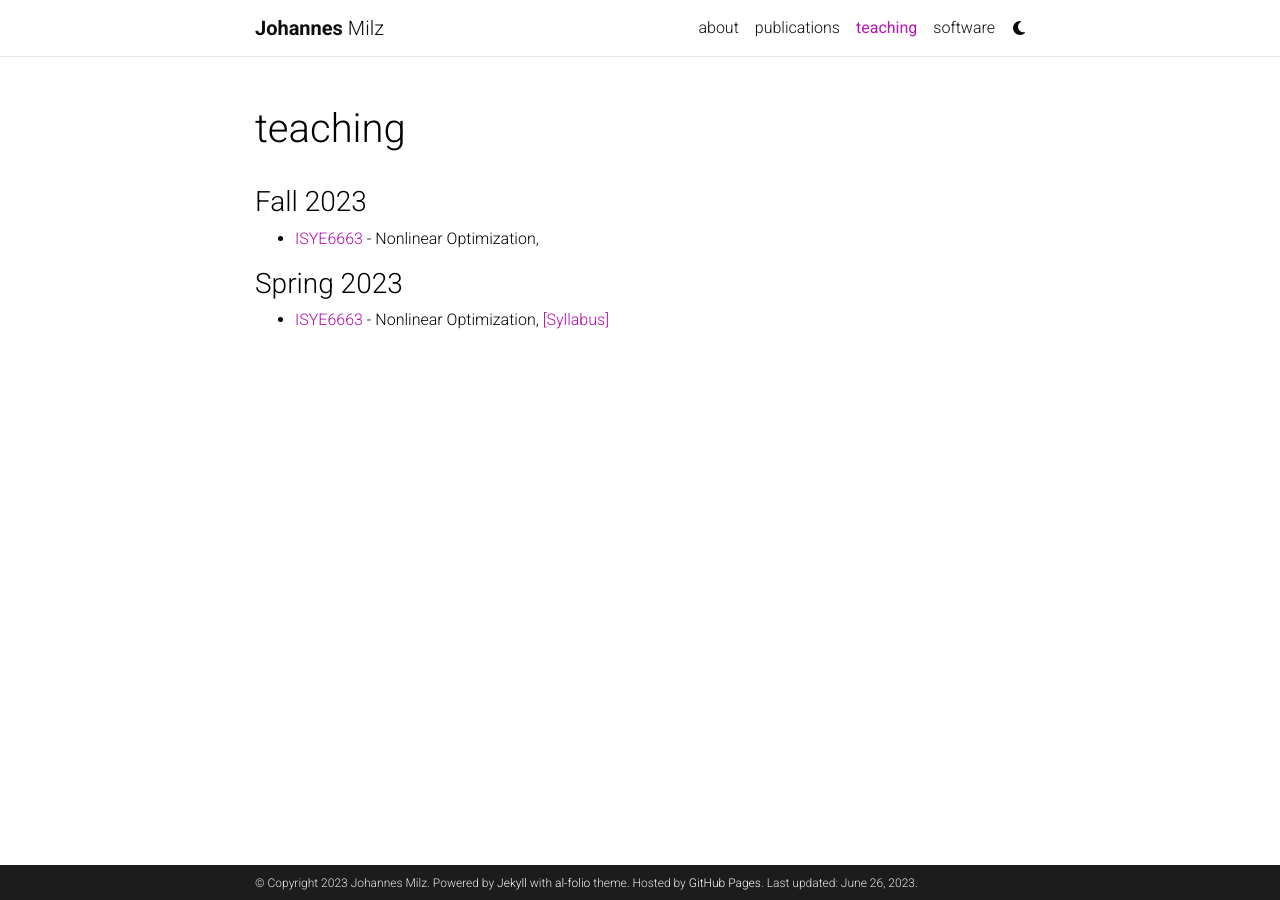
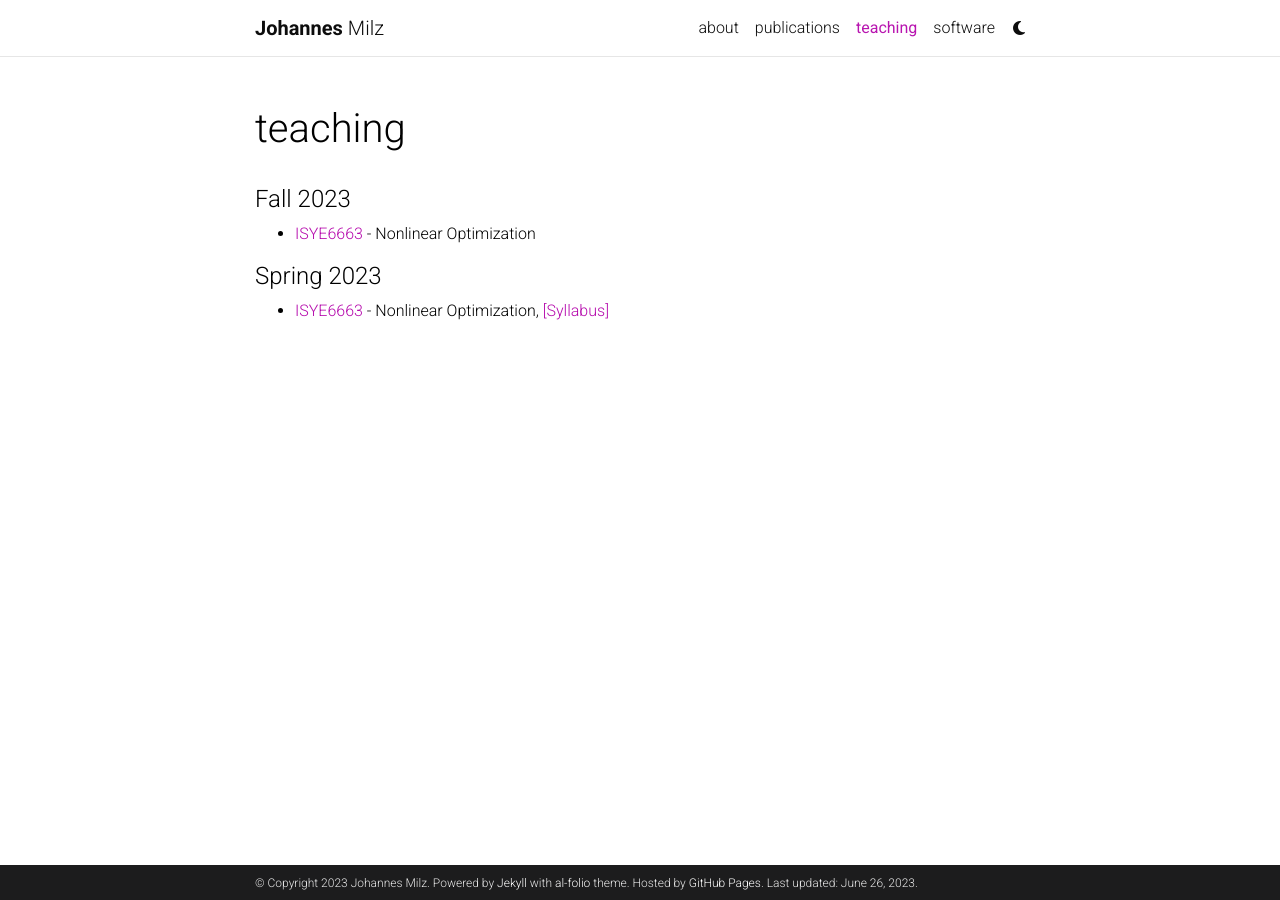
Before and after one commit to milzj/milzj.github.io, a Jekyll site: the page built from _pages/teaching.md, in a window 1280 px wide. Built offline with Jekyll 4.4.1, drawn with Linux system fonts in a browser that asks for light colours; comment, search, counter and statistics services are not loaded; a style sheet for code colours, icons or effects is not loaded.

```diff
--- a/_pages/teaching.md
+++ b/_pages/teaching.md
@@ -7,9 +7,9 @@ nav: true
 nav_order: 5
 ---
 
-### Fall 2023
- - [ISYE6663](https://oscar.gatech.edu/bprod/bwckctlg.p_display_courses?term_in=202302&one_subj=ISYE&sel_crse_strt=6663&sel_crse_end=6663&sel_subj=&sel_levl=&sel_schd=&sel_coll=&sel_divs=&sel_dept=&sel_attr=) - Nonlinear Optimization,
+#### Fall 2023
+ - [ISYE6663](https://oscar.gatech.edu/bprod/bwckctlg.p_display_courses?term_in=202302&one_subj=ISYE&sel_crse_strt=6663&sel_crse_end=6663&sel_subj=&sel_levl=&sel_schd=&sel_coll=&sel_divs=&sel_dept=&sel_attr=) - Nonlinear Optimization
 
-### Spring 2023
+#### Spring 2023
  - [ISYE6663](https://oscar.gatech.edu/bprod/bwckctlg.p_display_courses?term_in=202302&one_subj=ISYE&sel_crse_strt=6663&sel_crse_end=6663&sel_subj=&sel_levl=&sel_schd=&sel_coll=&sel_divs=&sel_dept=&sel_attr=) - Nonlinear Optimization,
    [[Syllabus]](https://milzj.github.io/assets/pdf/ISYE6663-Syllabus-Spring-2023.pdf)
```
